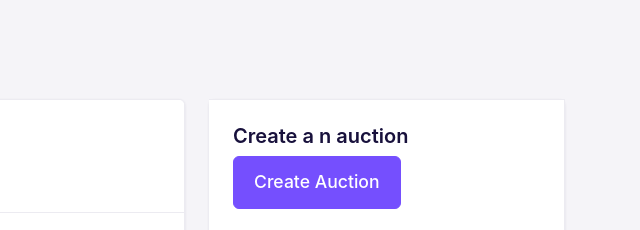
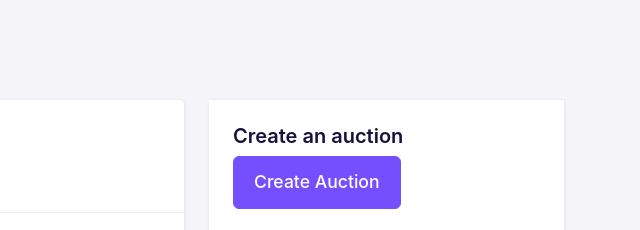
Before and after one commit to RobertDacian/semester-project, a website: page index.html in a window 1280 px wide. Shown: the part 1180-1410 px from the top of the page, 633-1273 px from the left. Drawn offline with nearby package versions, Linux system fonts and the light colour scheme.

Commit message:
HTML update

```diff
--- a/index.html
+++ b/index.html
@@ -180,7 +180,7 @@
                         <div
                           class="d-flex justify-content-between align-items-center flex-wrap gap-2"
                         >
-                          <h3 class="mb-0">Create a n auction</h3>
+                          <h3 class="mb-0">Create an auction</h3>
                           <!-- Modal Button -->
                           <button
                             type="button"
```
